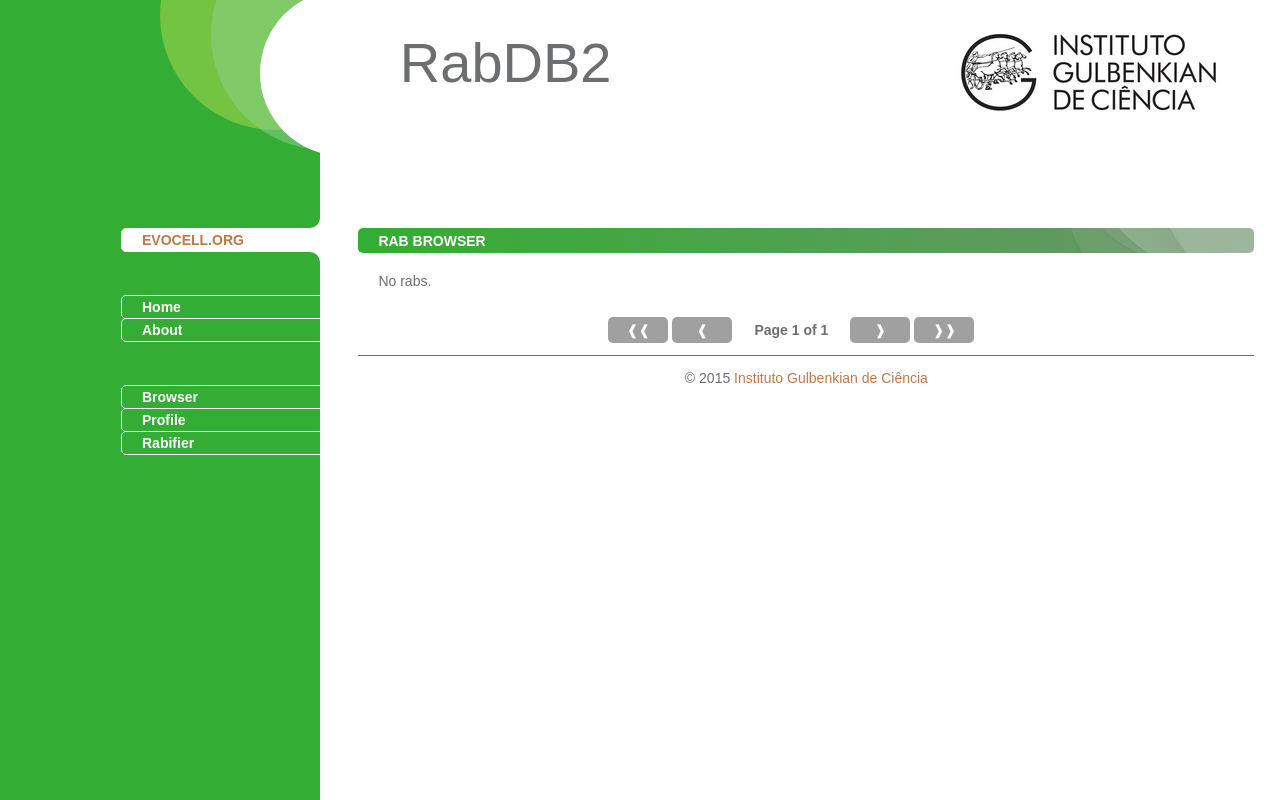
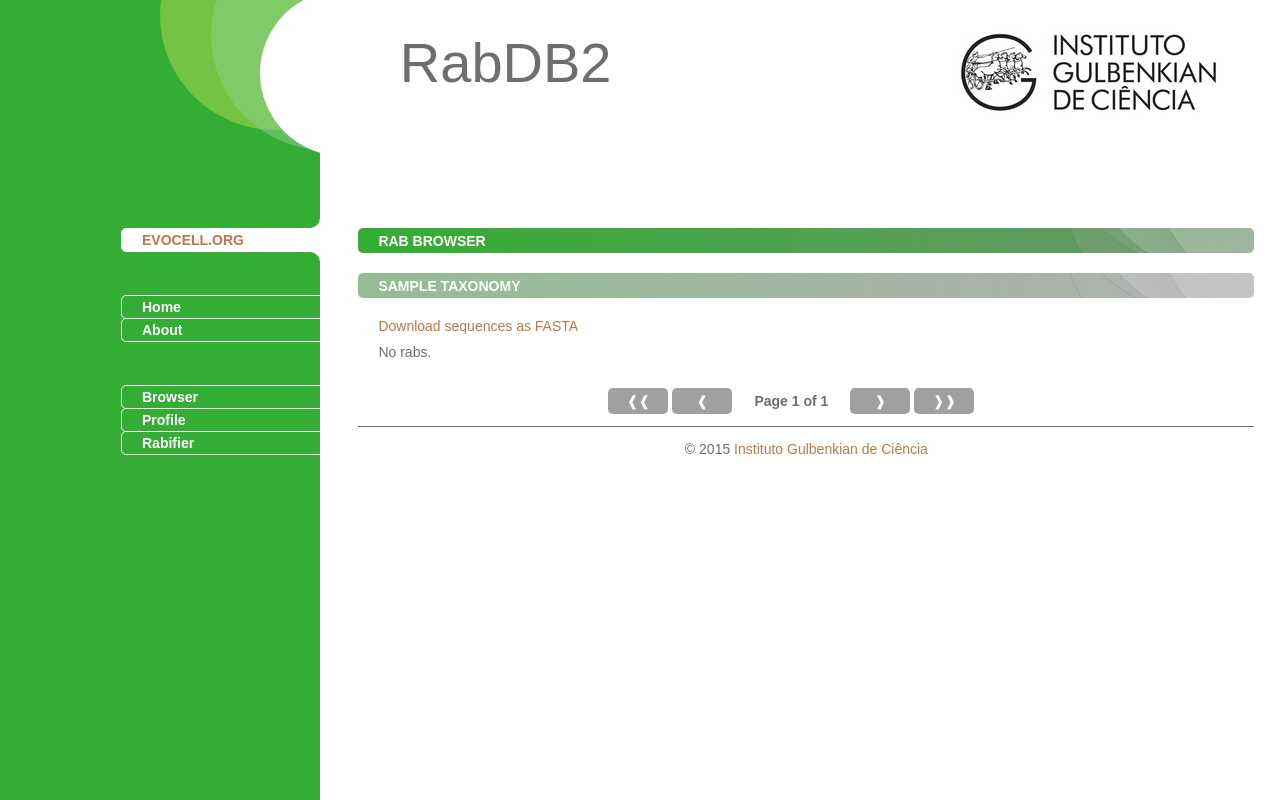
Before and after one commit to jsurkont/rabdb, a Django app: page /browser/tax/1/sf/1/ in a window 1280 px wide. Run offline with Django 3.2, Linux system fonts and the light colour scheme; tables that the repository leaves empty hold one stand-in row (values such as "Sample post"); parts of the project's set-up code (start-up, migrations or seed data) failed here and were passed over.

Commit message:
Data is now downloadable, minor changes to style

```diff
--- a/browser/templates/browser/annotation.html
+++ b/browser/templates/browser/annotation.html
@@ -7,6 +7,8 @@
 <h1>Annotation</h1>
 
 {% if annotation %}
+
+<p><a href="?download">Download sequence as FASTA</a></p>
 
 <table class="browser">
     <tr>
--- a/browser/templates/browser/browser.html
+++ b/browser/templates/browser/browser.html
@@ -1,10 +1,14 @@
 {% extends "base.html" %}
 
-{% block title %}RabDB - Browser{% endblock %}
+{% block title %}RabDB - Browser | {{ info.taxon_name }}{% endblock %}
 
 {% block content %}
 
 <h1>Rab Browser</h1>
+
+<h2>{{ info.taxon_name }}</h2>
+
+<p><a href="?download">Download sequences as FASTA</a></p>
 
 {% if annotations %}
     <table class="browser">
--- a/browser/templates/browser/index.html
+++ b/browser/templates/browser/index.html
@@ -18,8 +18,7 @@
 <form action="{% url 'browser:index' %}" method="post">
     {% csrf_token %}
     <table class="onlydropdown">{{ form.as_table }}</table>
-    <br>
-    <input type="submit" value="Browse" />
+    <p><input type="submit" value="Browse" /></p>
 </form>
 
 {% endblock %}
--- a/browser/templates/browser/profile_index.html
+++ b/browser/templates/browser/profile_index.html
@@ -15,8 +15,7 @@
 <form action="{% url 'browser:profile' %}" method="post">
     {% csrf_token %}
     <table class="onlydropdown">{{ form.as_table }}</table>
-    <br>
-    <input type="submit" value="Generate profile" />
+    <p><input type="submit" value="Generate profile" /></p>
 </form>
 
 {% endblock %}
--- a/browser/views.py
+++ b/browser/views.py
@@ -31,9 +31,18 @@
 
 def details(request, **kwargs):
     ann = get_object_or_404(Annotation, protein__protein=kwargs['protein_id'])
+
+    if 'download' in request.GET:
+        response = HttpResponse(content_type='text/plain')
+        response['Content-Disposition'] = 'attachment; filename="{}.fasta"'.format(ann.protein.protein)
+        cut_seq = lambda s: '\n'.join(s[i: i+80] for i in range(0, len(s), 80))
+        response.write('>{} {} {}\n{}'.format(ann.protein.protein, ann.taxonomy.name.replace(' ', '_'),
+                                              ann.rab_subfamily, cut_seq(ann.protein.seq)))
+        return response
+
     data = {
         'species': ann.taxonomy.name,
-        'protein': ann.protein,
+        'protein': ann.protein.protein,
         'gene': ann.protein.gene,
         'rab_subfamily': ann.rab_subfamily,
         'rab_subfamily_score': '{:.2f}'.format(ann.rab_subfamily_score),
@@ -44,21 +53,25 @@
         'top5': ', '.join('({}, {:.2g})'.format(*(float(y) if y[0].isdigit() else y for y in x.split()))
                           for x in ann.rab_subfamily_top5.split('|')),
         'sequence': ann.protein.seq
-        #'sequence': '\n'.join(ann.protein.seq[i:i+80] for i in range(0, len(ann.protein.seq), 80))
     }
     return render(request, 'browser/annotation.html', {'annotation': data})
 
 
 def browse(request, **kwargs):
+    info = {}
     try:
         if kwargs['tax'] == 'all':
             annotations = Annotation.objects.all().order_by('taxonomy__name')
         else:
             annotations = Annotation.objects.filter(taxonomy__taxon=kwargs['tax'])
-            if not annotations:
+            if annotations:
+                info['taxon_name'] = annotations[0].taxonomy.name
+            else:
                 graph = json_graph.tree_graph(NcbiTaxonomy.dump_bulk(NcbiTaxonomy.objects.get(taxon_id=kwargs['tax']))[0])
                 leaves = [graph.node[x]['data']['taxon_id'] for x, d in graph.out_degree().items() if d == 0]
+                info['taxon_name'] = [graph.node[x]['data']['taxon_name'] for x, d, in graph.in_degree().items() if d == 0][0]
                 annotations = Annotation.objects.filter(taxonomy__taxon__in=leaves)
+
         sf = kwargs['sf']
         if sf != 'all':
             annotations = annotations.filter(rab_subfamily=sf)
@@ -66,6 +79,15 @@
         raise Http404('No annotations')
     except NcbiTaxonomy.DoesNotExist:
         raise Http404('Taxon does not exist.')
+
+    if 'download' in request.GET:
+        response = HttpResponse(content_type='text/plain')
+        response['Content-Disposition'] = 'attachment; filename="{}.fasta"'.format(kwargs['tax'])
+        cut_seq = lambda s: '\n'.join(s[i: i+80] for i in range(0, len(s), 80))
+        sequences = ('>{} {} {}\n{}'.format(ann.protein.protein, ann.taxonomy.name.replace(' ', '_'),
+                                            ann.rab_subfamily, cut_seq(ann.protein.seq)) for ann in annotations)
+        response.write('\n'.join(sequences))
+        return response
 
     paginator = Paginator(annotations, 25, orphans=5)
     page = request.GET.get('page')
@@ -78,7 +100,7 @@
         # If page is out of range (e.g. 9999), deliver last page of results.
         annotations = paginator.page(paginator.num_pages)
 
-    return render(request, 'browser/browser.html', {'annotations': annotations})
+    return render(request, 'browser/browser.html', {'annotations': annotations, 'info': info})
 
 
 def profile(request):
--- a/rabifier/forms.py
+++ b/rabifier/forms.py
@@ -1,5 +1,8 @@
 import re
-from StringIO import StringIO
+try:
+    from StringIO import StringIO
+except ImportError:
+    from io import StringIO
 
 from django import forms
 from Bio import SeqIO
--- a/rabifier/templates/rabifier/result.html
+++ b/rabifier/templates/rabifier/result.html
@@ -4,9 +4,9 @@
 
 {% block content %}
 
-<h1>Result</h1>
+<h1>Rabifier Results</h1>
 
-{# <p>ticket: {{ ticket }}</p> #}
+<p><a href="?download">Download results</a></p>
 
 <table class="browser">
 {% for k, x in result.items %}
--- a/rabifier/templates/rabifier/search.html
+++ b/rabifier/templates/rabifier/search.html
@@ -9,8 +9,7 @@
 <form action="{% url 'rabifier:search' %}" method="post" enctype="multipart/form-data">
     {% csrf_token %}
     <table>{{ form.as_table }}</table>
-    <br>
-    <input type="submit" value="Rabify" />
+    <p><input type="submit" value="Rabify" /></p>
 </form>
 
 {% endblock %}
--- a/static/styles/base.css
+++ b/static/styles/base.css
@@ -217,6 +217,7 @@
     color: #ffffff;
     height: 20px;
     padding-top: 5px;
+    margin-bottom: 20px;
 }
 
 /*#content h1, #content h1.image {
@@ -224,7 +225,7 @@
     margin-bottom: 30px;
 }*/
 
-#content h1, h2 {
+#content h1 {
     background-attachment: scroll;
     background-clip: border-box;
     background:#33ad33;
@@ -240,16 +241,25 @@
     background-size: auto auto;
 }
 
-#content h1 {
-    margin-bottom: 20px;
-}
-
 #content h2 {
     margin-top: 20px;
+    background-attachment: scroll;
+    background-clip: border-box;
+    background: #94BD94;
+    background-image:url('../images/icons/h2-background.svg'), -webkit-gradient(linear, left, left, from(#94BD94), to(#b0b0b0));
+    background-image:url('../images/icons/h2-background.svg'), -webkit-linear-gradient(left, #94BD94, #b0b0b0);
+    background-image:url('../images/icons/h2-background.svg'), -moz-linear-gradient(left, #94BD94, #b0b0b0);
+    background-image:url('../images/icons/h2-background.svg'), -ms-linear-gradient(left, #94BD94, #b0b0b0);
+    background-image:url('../images/icons/h2-background.svg'), -o-linear-gradient(left, #94BD94, #b0b0b0);
+    background-image:url('../images/icons/h2-background.svg'), linear-gradient(left, #94BD94, #b0b0b0);
+    background-origin: padding-box;
+    background-position:right top;
+    background-repeat:no-repeat;
+    background-size: auto auto;
 }
 
 #content h3 {
-    border-bottom: 1px solid #6d6e70;
+    border-bottom: 1px solid #33ad33;
     color: #618080;
     margin: 40px 0 14px;
     padding-bottom: 2px;
@@ -304,6 +314,11 @@
 }
 
 /* Tables */
+
+table {
+    padding: 10px 20px;
+}
+
 table.browser {
     table-layout: fixed;
     width: 100%;
```
Also changed, not shown: browser/static/browser/dendrogram.css (+12 -0 lines), browser/static/browser/dendrogram.js (+4 -5 lines), rabifier/views.py (+22 -2 lines).
